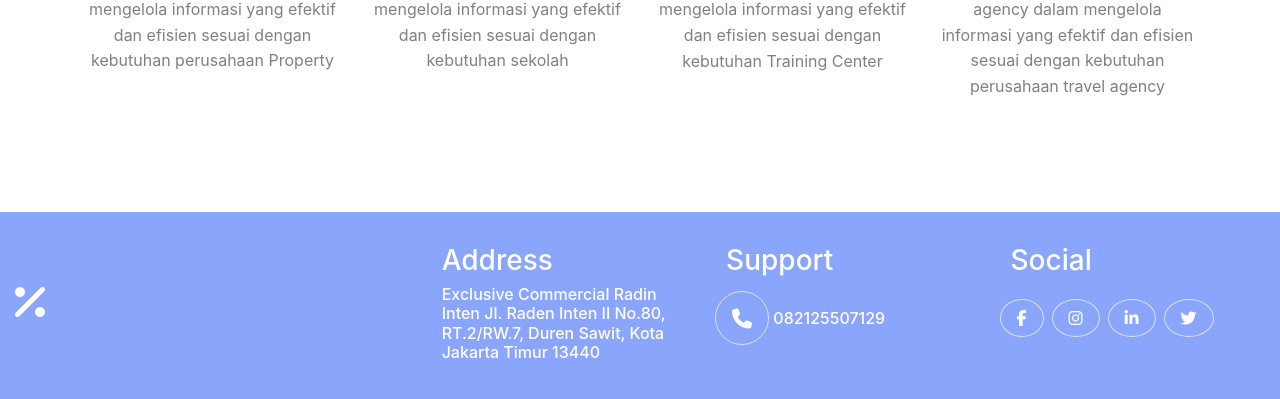
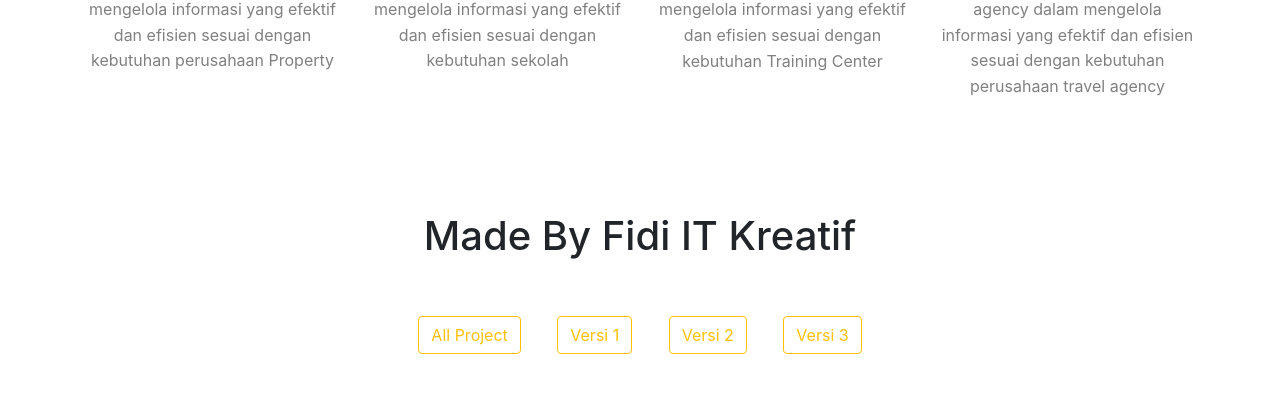
Before and after one commit to aldowrdhn/project-bersama, a Laravel app: page /product in a window 1280 px wide. Shown: the part 1251-1650 px from the top of the page. Run offline with Laravel 8, Linux system fonts and the light colour scheme; some libraries are stand-ins or nearby versions.

Commit message:
Section Product Done

```diff
--- a/public/CSS/ronaldo/product.css
+++ b/public/CSS/ronaldo/product.css
@@ -19,3 +19,24 @@
     color: coral;
     transition: color 0.5s;
 }
+
+.versi-box{
+    width: 100%;
+    overflow: hidden;
+}
+.versi-box:hover{
+    background-color: coral;
+    transition: background-color 0.5s;
+}
+.phone{
+    transform: scale(1);
+    width: 100%;
+    height: auto;
+    opacity: 100%;
+    transition: transform 0.5s, opacity 1s;
+}
+.phone:hover{
+    transform: scale(1.1);
+    opacity: 20%;
+    transition: transform 0.5s, opacity 0.5s;
+}
--- a/public/JS/ronaldo/product.js
+++ b/public/JS/ronaldo/product.js
@@ -0,0 +1,20 @@
+function allproject(){
+document.getElementById('ver1').style.display = "block";
+document.getElementById('ver2').style.display = "block";
+document.getElementById('ver3').style.display = "block";
+}
+function ver1(){
+document.getElementById('ver1').style.display = "block";
+document.getElementById('ver2').style.display = "none";
+document.getElementById('ver3').style.display = "none";
+}
+function ver2(){
+document.getElementById('ver1').style.display = "none";
+document.getElementById('ver2').style.display = "block";
+document.getElementById('ver3').style.display = "none";
+}
+function ver3(){
+document.getElementById('ver1').style.display = "none";
+document.getElementById('ver2').style.display = "none";
+document.getElementById('ver3').style.display = "block";
+}
--- a/resources/views/Layout/include/footer.blade.php
+++ b/resources/views/Layout/include/footer.blade.php
@@ -33,6 +33,7 @@
    </div>
  </footer>
  <!-- Optional JavaScript -->
+<script src="{{asset('JS/ronaldo/product.js')}}"></script>
     <!-- jQuery first, then Popper.js, then Bootstrap JS -->
     <script src="https://code.jquery.com/jquery-3.3.1.slim.min.js" integrity="sha384-q8i/X+965DzO0rT7abK41JStQIAqVgRVzpbzo5smXKp4YfRvH+8abtTE1Pi6jizo" crossorigin="anonymous"></script>
     <script src="https://cdnjs.cloudflare.com/ajax/libs/popper.js/1.14.7/umd/popper.min.js" integrity="sha384-UO2eT0CpHqdSJQ6hJty5KVphtPhzWj9WO1clHTMGa3JDZwrnQq4sF86dIHNDz0W1" crossorigin="anonymous"></script>
--- a/resources/views/Page/product.blade.php
+++ b/resources/views/Page/product.blade.php
@@ -18,4 +18,38 @@
         </div>
     </div>
 </section>
+<section>
+    <div class="container-fluid">
+        <div class="row">
+            <div class="col-md-12 text-center">
+                <h1>Made By Fidi IT Kreatif</h1>
+            </div>
+        </div>
+        <div class="row my-5">
+            <div class="col-md-12 text-center">
+                <button type="button" class="btn btn-outline-warning d-inline-block mx-3" onclick="allproject()">All Project</button>
+                <button type="button" class="btn btn-outline-warning d-inline-block mx-3" onclick="ver1()">Versi 1</button>
+                <button type="button" class="btn btn-outline-warning d-inline-block mx-3" onclick="ver2()">Versi 2</button>
+                <button type="button" class="btn btn-outline-warning d-inline-block mx-3" onclick="ver3()">Versi 3</button>
+            </div>
+        </div>
+        <div class="row my-5">
+            <div class="col-md-4" id="ver1">
+                <div class="versi-box">
+                    <img src="http://fidiitkreatif.co.id/asset/produk/3.png" alt="" class="phone">
+                </div>
+            </div>
+            <div class="col-md-4" id="ver2">
+                <div class="versi-box">
+                    <img src="http://fidiitkreatif.co.id/asset/produk/2.png" alt="" class="phone">
+                </div>
+            </div>
+            <div class="col-md-4" id="ver3">
+                <div class="versi-box">
+                    <img src="http://fidiitkreatif.co.id/asset/produk/1.png" alt="" class="phone">
+                </div>
+            </div>
+        </div>
+    </div>
+</section>
 @endsection
```
